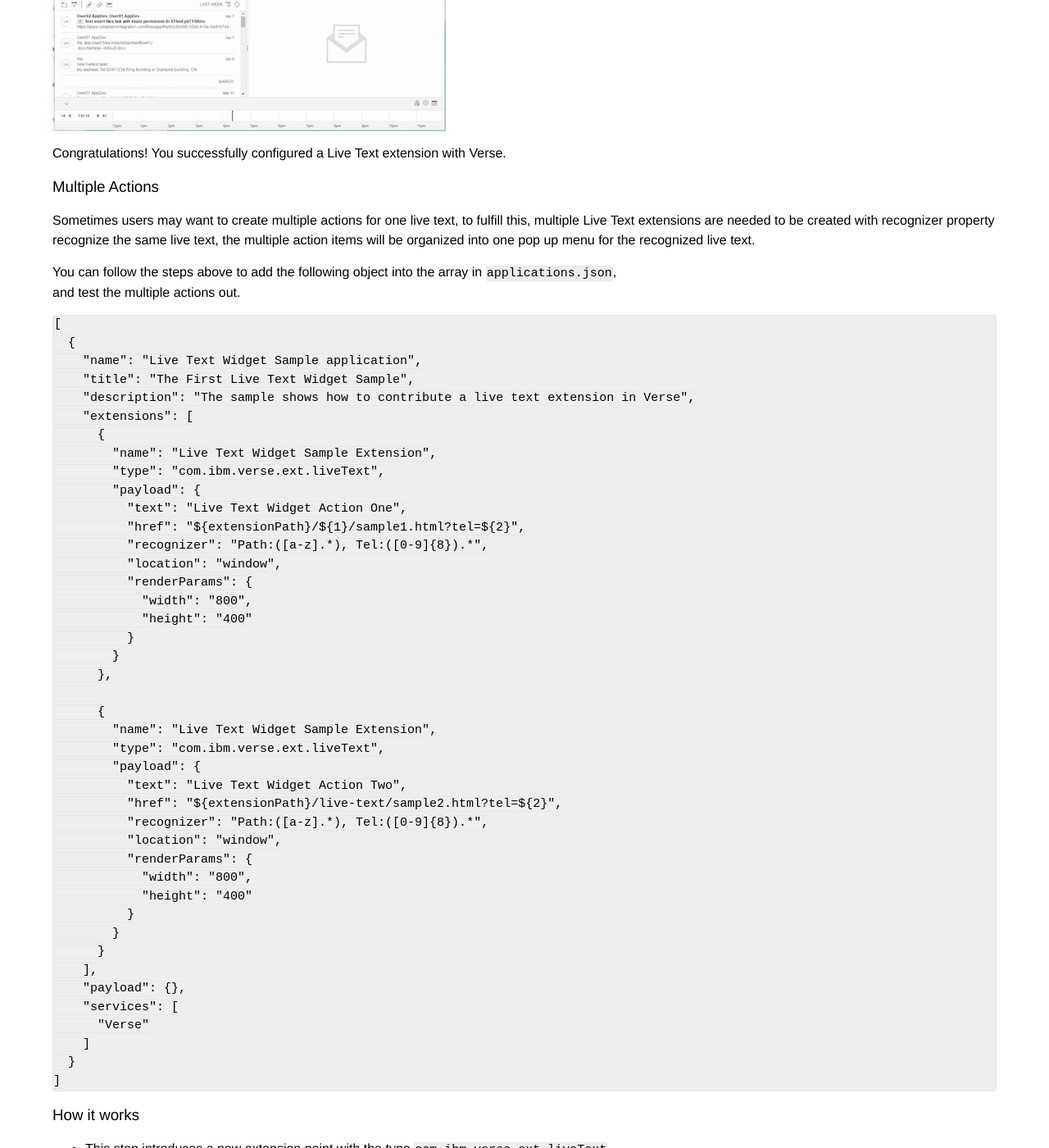
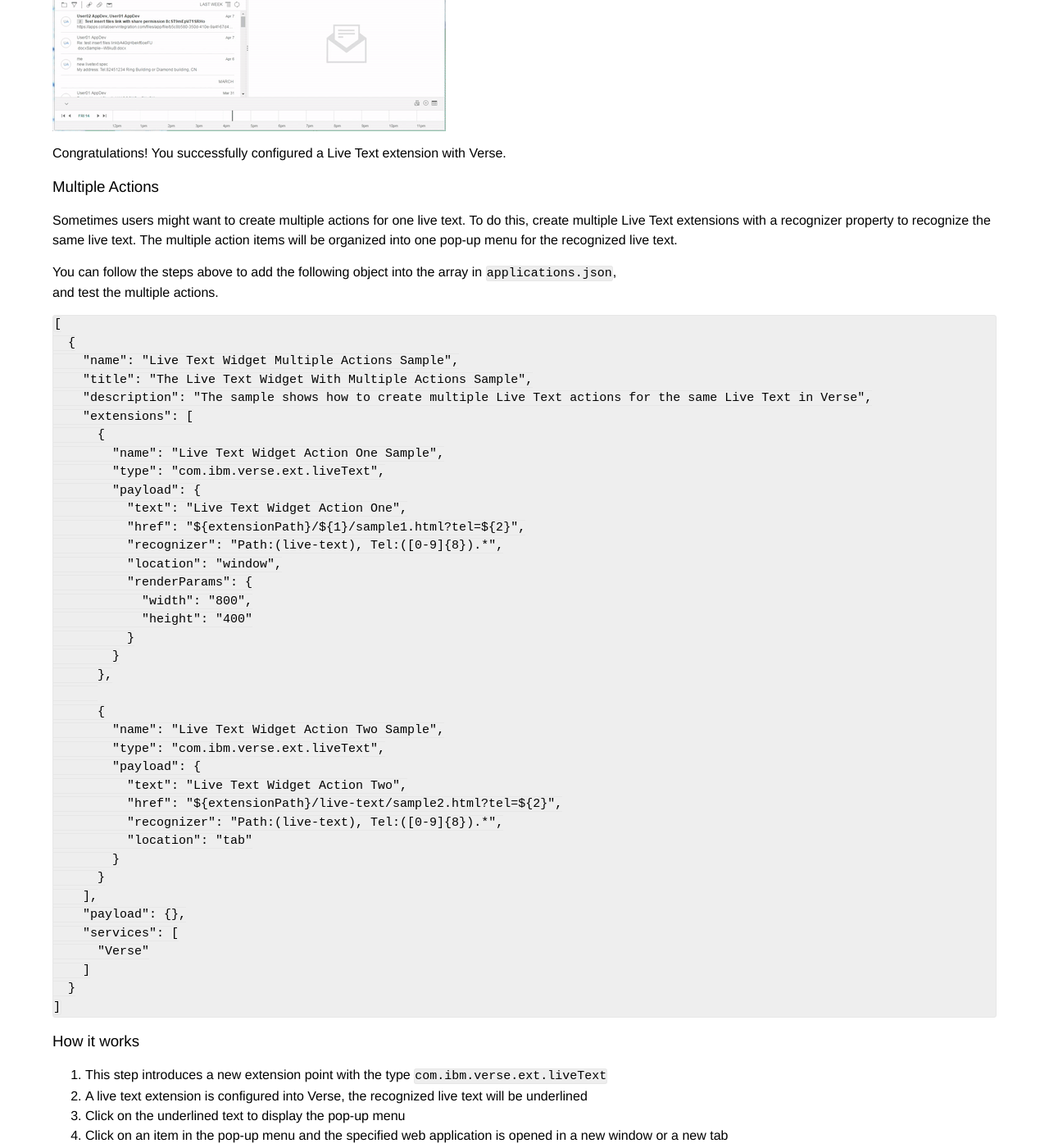
Before and after one commit to ibmverse/verse-developer, a Jekyll site: the page built from _tutorials/tutorial_live_text.md, in a window 1280 px wide and 1400 px high, scrolled down 1486 px. Shown: the whole window at 82% size. Built offline with Jekyll 4.4.1, drawn with Linux system fonts in a browser that asks for light colours; some of the changed text lies outside the part shown.

Commit message:
Updated according to Elizabeth's comments.

````diff
--- a/_tutorials/tutorial_live_text.md
+++ b/_tutorials/tutorial_live_text.md
@@ -8,9 +8,9 @@ categories: verse_live_text
 
 # {{page.title}}
 
-This tutorial will get you started creating a live text extension for Verse. This is a follow on tutorial to [Your First Application for IBM Verse][7](tutorial_verse_developer.html)
+This tutorial will get you started creating a live text extension for Verse. This is a follow-on tutorial to [Your First Application for IBM Verse][7](tutorial_verse_developer.html)
 
-There is much more detailed documentation available [here][8], but it's not required to complete the tutorial.
+There is much more detailed documentation available [here][8], but it's not required for completing the tutorial.
 
 
 ---
@@ -69,28 +69,28 @@ For instructions on how to reload the extension click [here](tutorial_verse_deve
 Congratulations! You successfully configured a Live Text extension with Verse.
 
 ### Multiple Actions
-Sometimes users may want to create multiple actions for one live text,
-to fulfill this, multiple Live Text extensions are needed to be created with
-recognizer property recognize the same live text, the multiple action items
-will be organized into one pop up menu for the recognized live text.
+Sometimes users might want to create multiple actions for one live text.
+To do this, create multiple Live Text extensions with a
+recognizer property to recognize the same live text. The multiple action items
+will be organized into one pop-up menu for the recognized live text.
 
 You can follow the steps above to add the following object into the array in `applications.json`,
-and test the multiple actions out.
+and test the multiple actions.
 
 ```json
 [
   {
-    "name": "Live Text Widget Sample application",
-    "title": "The First Live Text Widget Sample",
-    "description": "The sample shows how to contribute a live text extension in Verse",
+    "name": "Live Text Widget Multiple Actions Sample",
+    "title": "The Live Text Widget With Multiple Actions Sample",
+    "description": "The sample shows how to create multiple Live Text actions for the same Live Text in Verse",
     "extensions": [
       {
-        "name": "Live Text Widget Sample Extension",
+        "name": "Live Text Widget Action One Sample",
         "type": "com.ibm.verse.ext.liveText",
         "payload": {
           "text": "Live Text Widget Action One",
           "href": "${extensionPath}/${1}/sample1.html?tel=${2}",
-          "recognizer": "Path:([a-z].*), Tel:([0-9]{8}).*",
+          "recognizer": "Path:(live-text), Tel:([0-9]{8}).*",
           "location": "window",
           "renderParams": {
             "width": "800",
@@ -100,17 +100,13 @@ and test the multiple actions out.
       },
 
       {
-        "name": "Live Text Widget Sample Extension",
+        "name": "Live Text Widget Action Two Sample",
         "type": "com.ibm.verse.ext.liveText",
         "payload": {
           "text": "Live Text Widget Action Two",
           "href": "${extensionPath}/live-text/sample2.html?tel=${2}",
-          "recognizer": "Path:([a-z].*), Tel:([0-9]{8}).*",
-          "location": "window",
-          "renderParams": {
-            "width": "800",
-            "height": "400"
-          }
+          "recognizer": "Path:(live-text), Tel:([0-9]{8}).*",
+          "location": "tab"
         }
       }
     ],
@@ -124,10 +120,11 @@ and test the multiple actions out.
 
 ### How it works
 
-* This step introduces a new extension point with the type `com.ibm.verse.ext.liveText`
-* A live text extension is configured into Verse, the recognized live text will be highlighted to indicate the end user to click on it and then the menu item
-* Click on the popped up menu item, the specified web application is opened in a new window
-* The web application receives parameters from the URL
+1. This step introduces a new extension point with the type `com.ibm.verse.ext.liveText`
+1. A live text extension is configured into Verse, the recognized live text will be underlined
+1. Click on the underlined text to display the pop-up menu
+1. Click on an item in the pop-up menu and the specified web application is opened in a new window or a new tab
+1. The web application receives parameters from the URL
 
 
 ---
````
Also changed, not shown: other parts of _tutorials/tutorial_live_text.md (+2 -2 lines).
